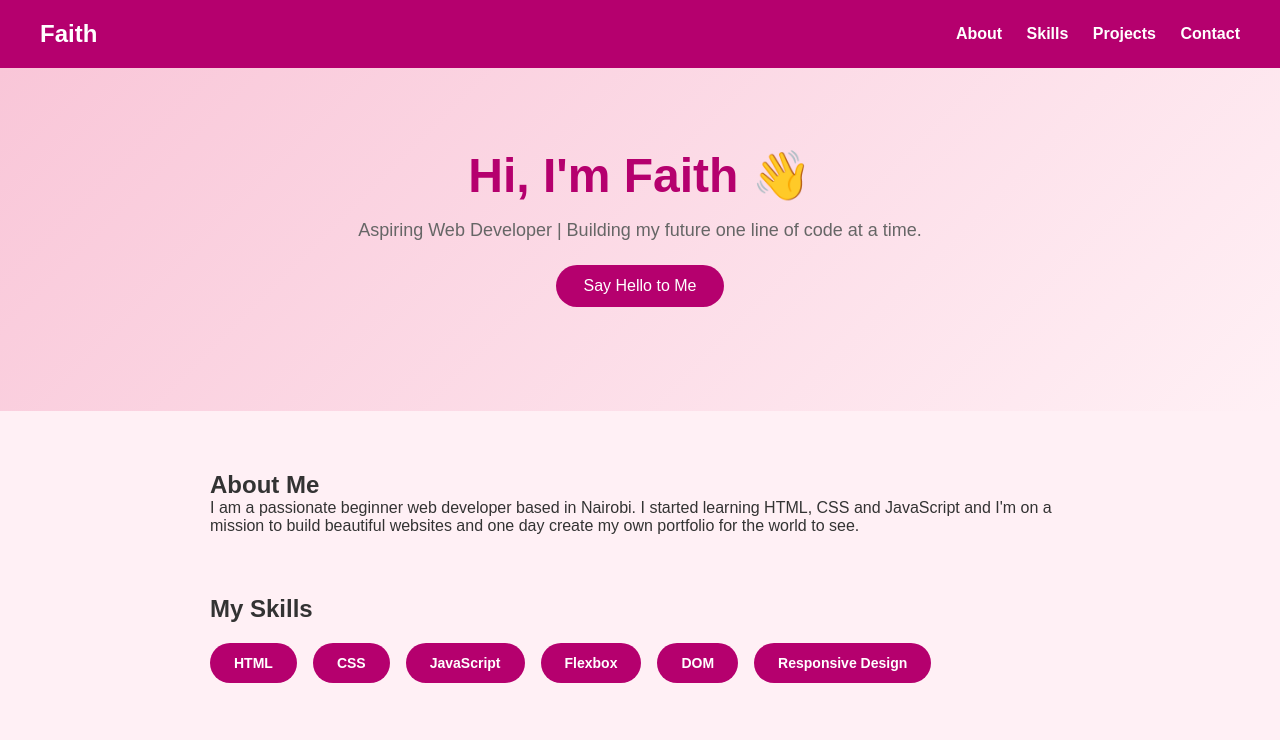
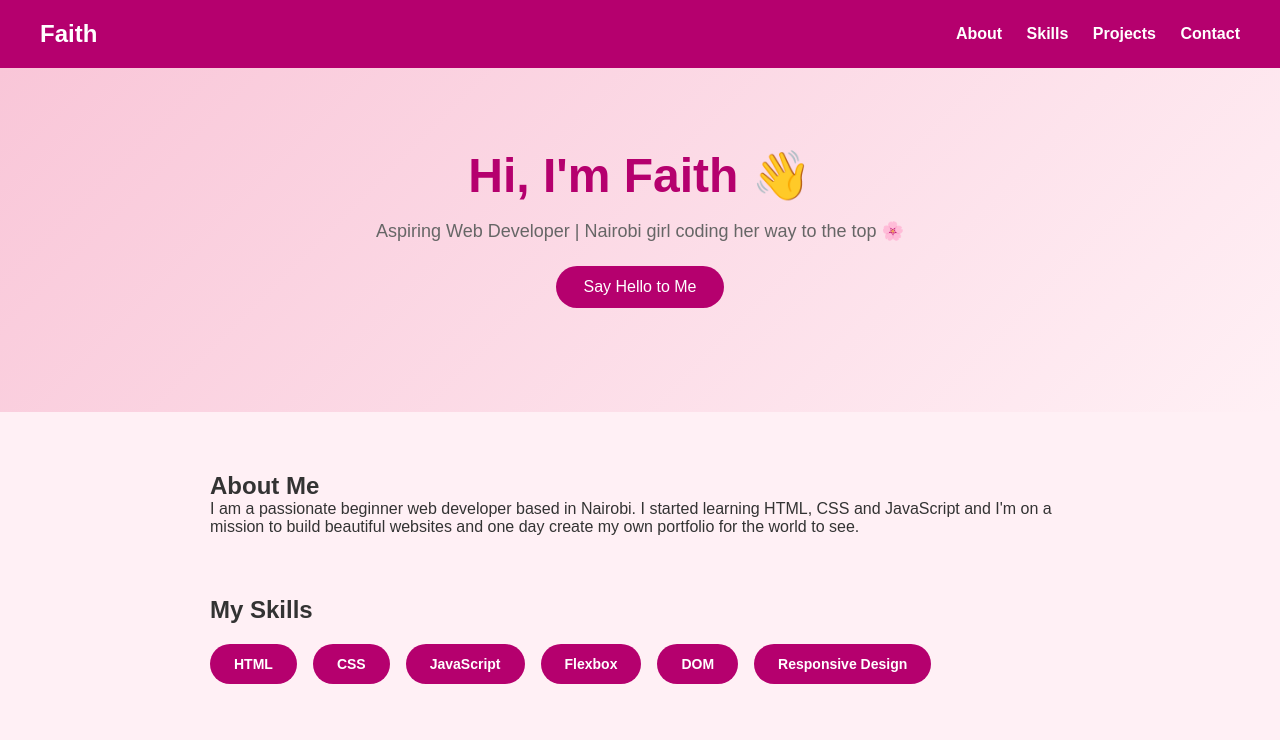
Before and after one commit to MuneeNdinda/portfolio, a plain HTML site: page index.html in a window 1280 px wide. Shown: the top 740 px of the page. Drawn offline with Linux system fonts and the light colour scheme.

Commit message:
Updated hero text

```diff
--- a/index.html
+++ b/index.html
@@ -21,7 +21,7 @@
     <!-- HERO SECTION -->
     <section id="hero">
       <h2>Hi, I'm Faith 👋</h2>
-      <p>Aspiring Web Developer | Building my future one line of code at a time.</p>
+      <p>Aspiring Web Developer | Nairobi girl coding her way to the top 🌸</p>
       <button onclick="showMessage()">Say Hello to Me</button>
       <p id="heroMessage"></p>
     </section>
```
